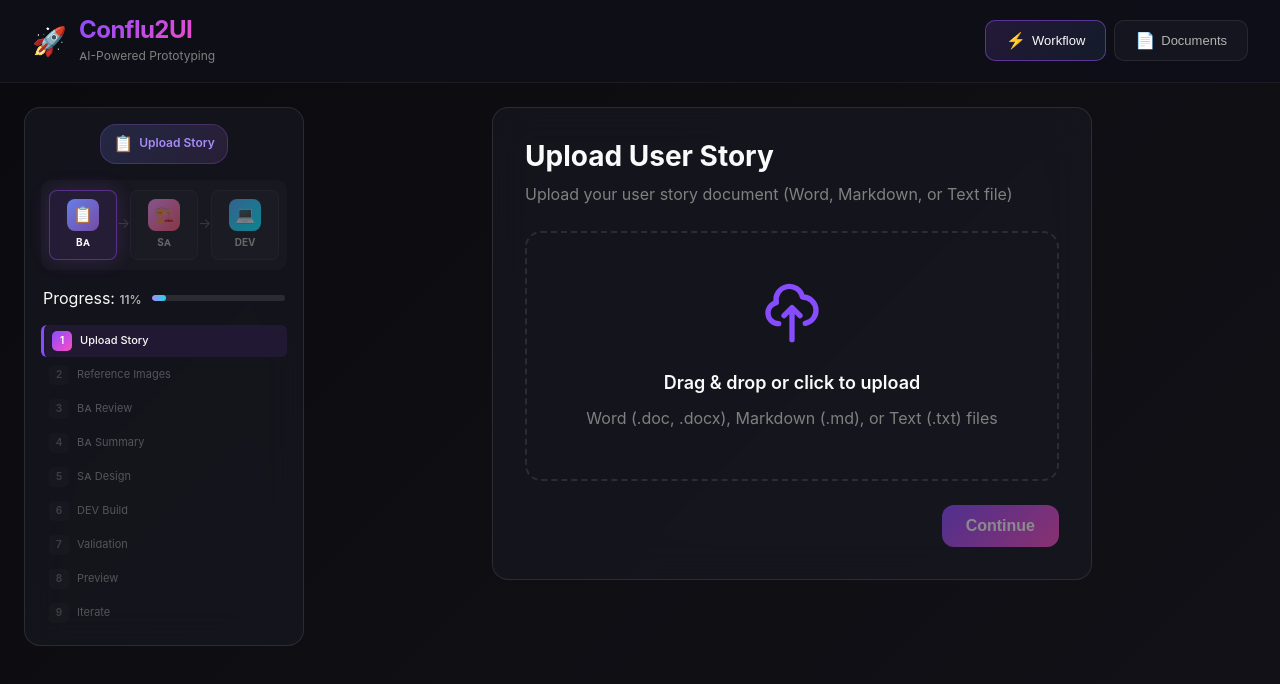
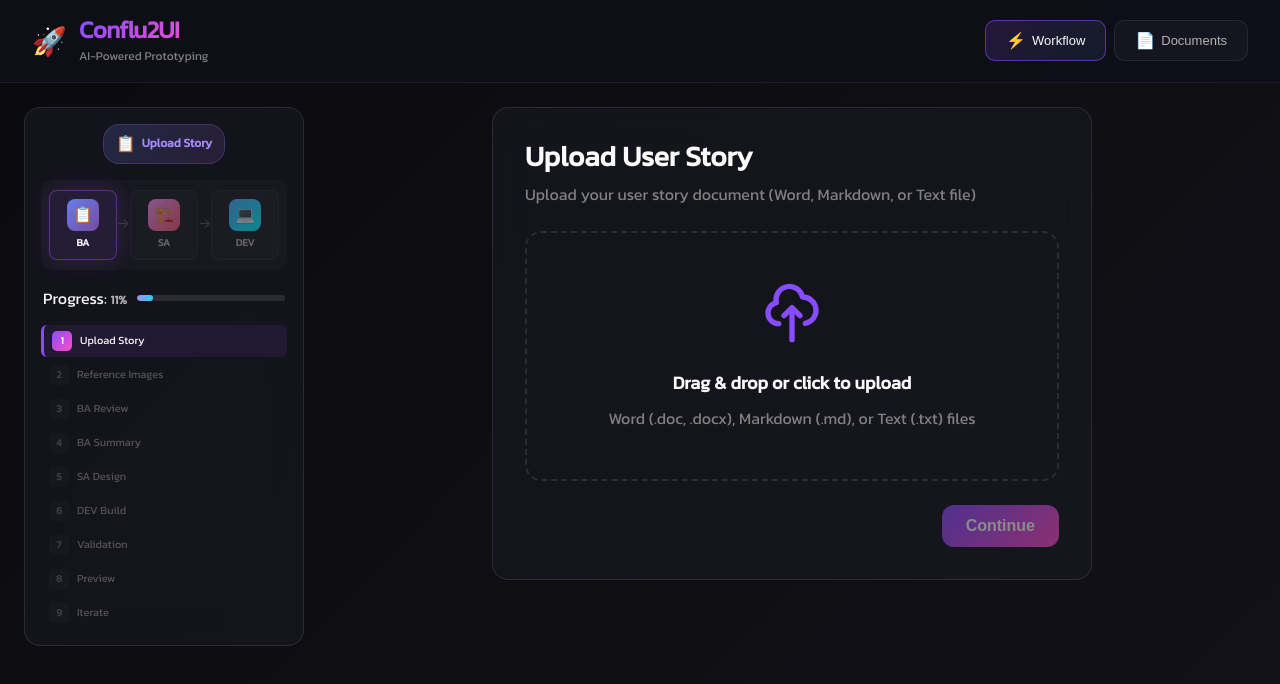
Before and after one commit to thanatath/conflu2ui, a Nuxt app: page / in a window 1280 px wide. Shown: the top 684 px of the page. Built offline with nearby package versions, Linux system fonts and the light colour scheme.

Commit message:
feat: switch Kanit font to Google Fonts CDN and add local font file

```diff
--- a/app/assets/css/main.css
+++ b/app/assets/css/main.css
@@ -1,11 +1,5 @@
-/* Kanit Font - Local */
-@font-face {
-  font-family: 'Kanit';
-  font-style: normal;
-  font-weight: 400;
-  font-display: swap;
-  src: url('../fonts/Kanit-Regular.woff2') format('woff2');
-}
+/* Kanit Font - Google Fonts CDN fallback */
+@import url('https://fonts.googleapis.com/css2?family=Kanit:wght@400&display=swap');
 
 :root {
   /* Color Palette */
```
Also changed, not shown: public/fonts/Kanit-Regular.woff2 (added).
